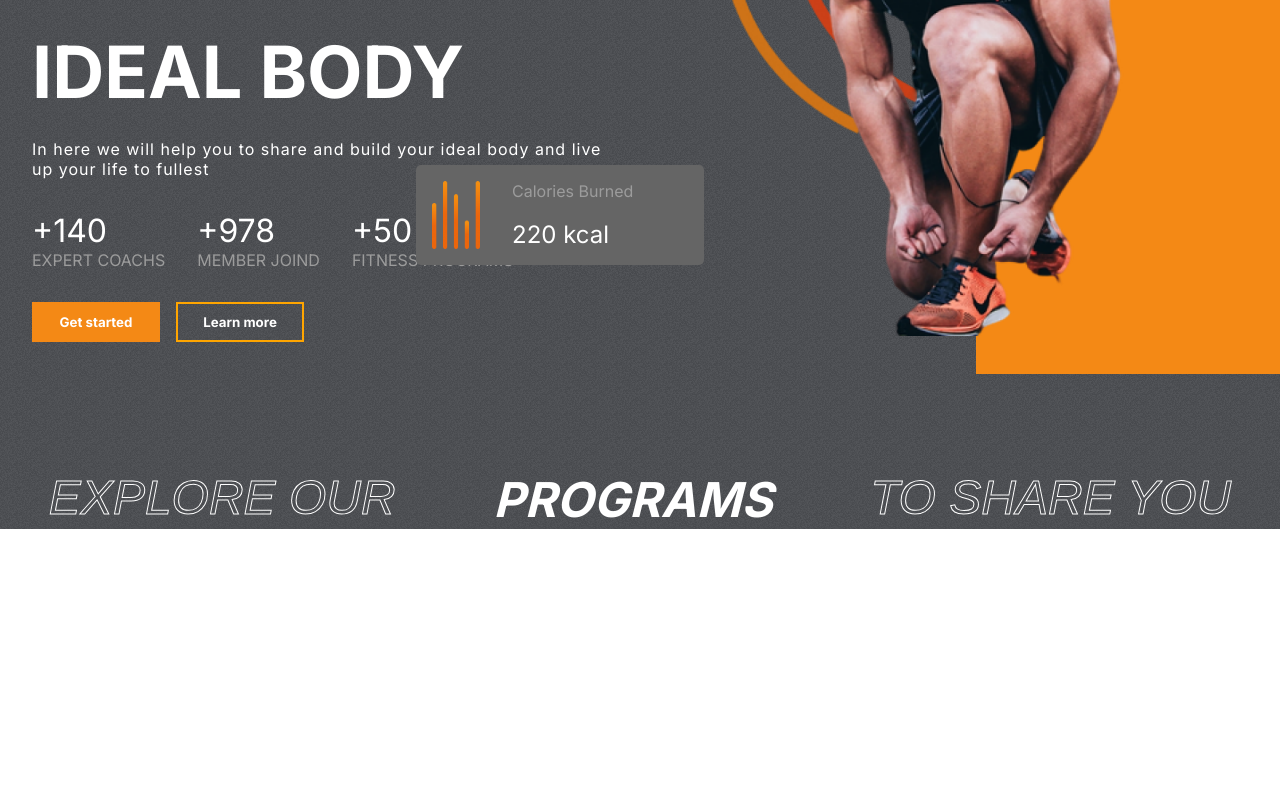
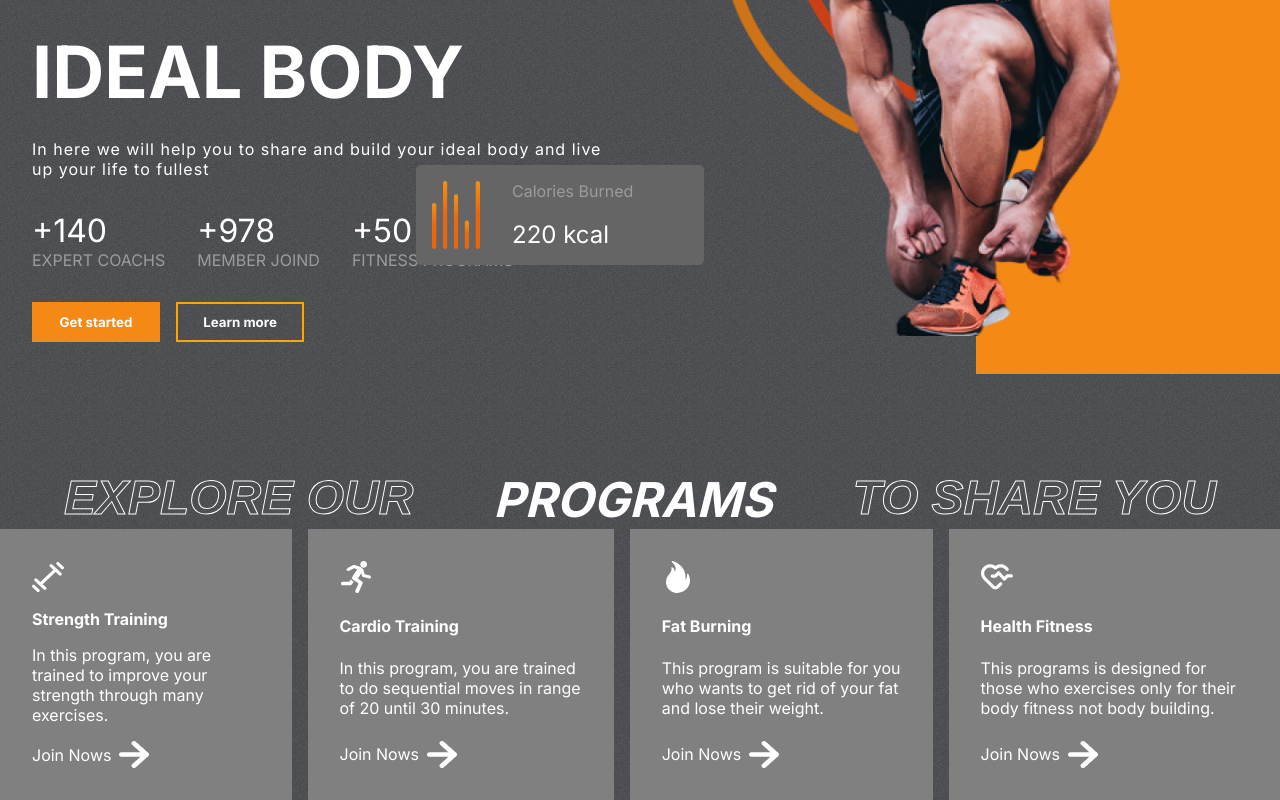
Before and after one commit to aatifali10/GYM-App, a React (Create React App) app: page / in a window 1280 px wide. Shown: the part 347-1147 px from the top of the page. Before the commit the page ends 876 px from the top, so only its background shows below. Built offline with nearby package versions, Linux system fonts and the light colour scheme.

Commit message:
programs card

```diff
--- a/src/components/programs/Programs.js
+++ b/src/components/programs/Programs.js
@@ -1,43 +1,30 @@
 import React from "react";
 import "./programs.css";
+import { programsData } from "../../data/programsData";
+import RightArrow from "../../assets/rightArrow.png";
 
 const Programs = () => {
-  const cards = [
-    {
-      image: "../../assets/",
-      title: "Strength Training",
-      para: "In this ",
-      button: "Join Now",
-      icon: "",
-    },
-    {
-      image: "",
-      title: "Strength Training",
-      para: "In this ",
-      button: "Join Now",
-      icon: "",
-    },
-    {
-      image: "",
-      title: "Strength Training",
-      para: "In this ",
-      button: "Join Now",
-      icon: "",
-    },
-    {
-      image: "",
-      title: "Strength Training",
-      para: "In this ",
-      button: "Join Now",
-      icon: "",
-    },
-  ];
   return (
     <>
-      <div className="programs">
-        <span className="stroke-text">Explore our</span>
-        <span>Programs</span>
-        <span className="stroke-text">To Share you</span>
+      <div className="Programs" id="programs">
+        <div className="programs-header">
+          <span className="stroke-text">Explore our</span>
+          <span>Programs</span>
+          <span className="stroke-text">To Share you</span>
+        </div>
+        <div className="program-categories">
+          {programsData.map((program) => (
+            <div className="category">
+              {program.image}
+              <span>{program.heading}</span>
+              <span>{program.details}</span>
+              <div className="join-now">
+                <span>Join Nows</span>
+                <img src={RightArrow} alt="" />
+              </div>
+            </div>
+          ))}
+        </div>
       </div>
     </>
   );
--- a/src/components/programs/programs.css
+++ b/src/components/programs/programs.css
@@ -1,13 +1,43 @@
 .programs {
   display: flex;
-  justify-content: space-around;
+  flex-direction: column;
+  gap: 2rem;
+  padding: 0 2rem;
 }
-.programs span {
+.programs-header {
+  display: flex;
+  gap: 5rem;
+  font-weight: bold;
   font-size: 3rem;
+  justify-content: center;
+  color: white;
   text-transform: uppercase;
   font-style: italic;
 }
-.programs span:nth-child(2) {
+.program-categories {
+  display: flex;
+  gap: 1rem;
+}
+.category {
+  display: flex;
+  flex-direction: column;
+  background-color: gray;
+  padding: 2rem;
+  gap: 1rem;
   color: white;
-  font-weight: 600;
+  justify-content: space-between;
 }
+.category > :nth-child(1) {
+  width: 2rem;
+  height: 2rem;
+  fill: white;
+}
+.category > :nth-child(2) {
+  font-size: 1rem;
+  font-weight: bold;
+}
+.join-now {
+  display: flex;
+  align-items: center;
+  gap: 0.5rem;
+}
```
